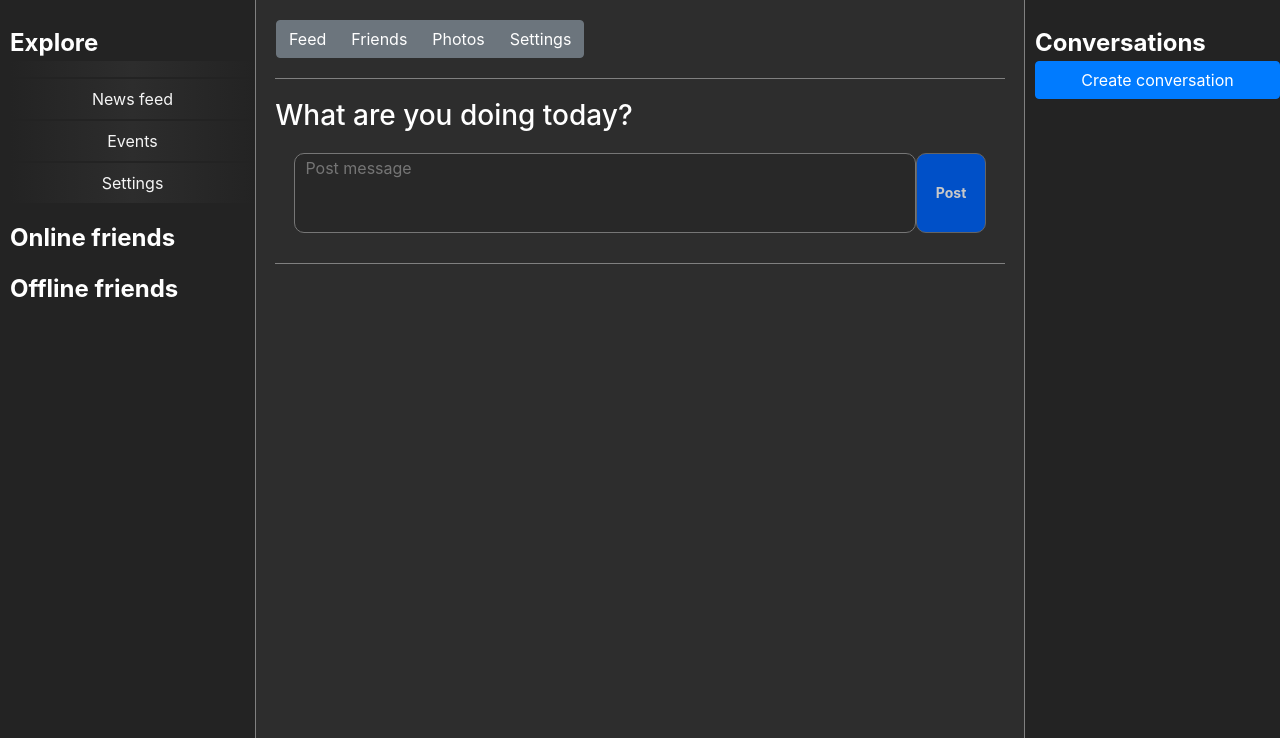
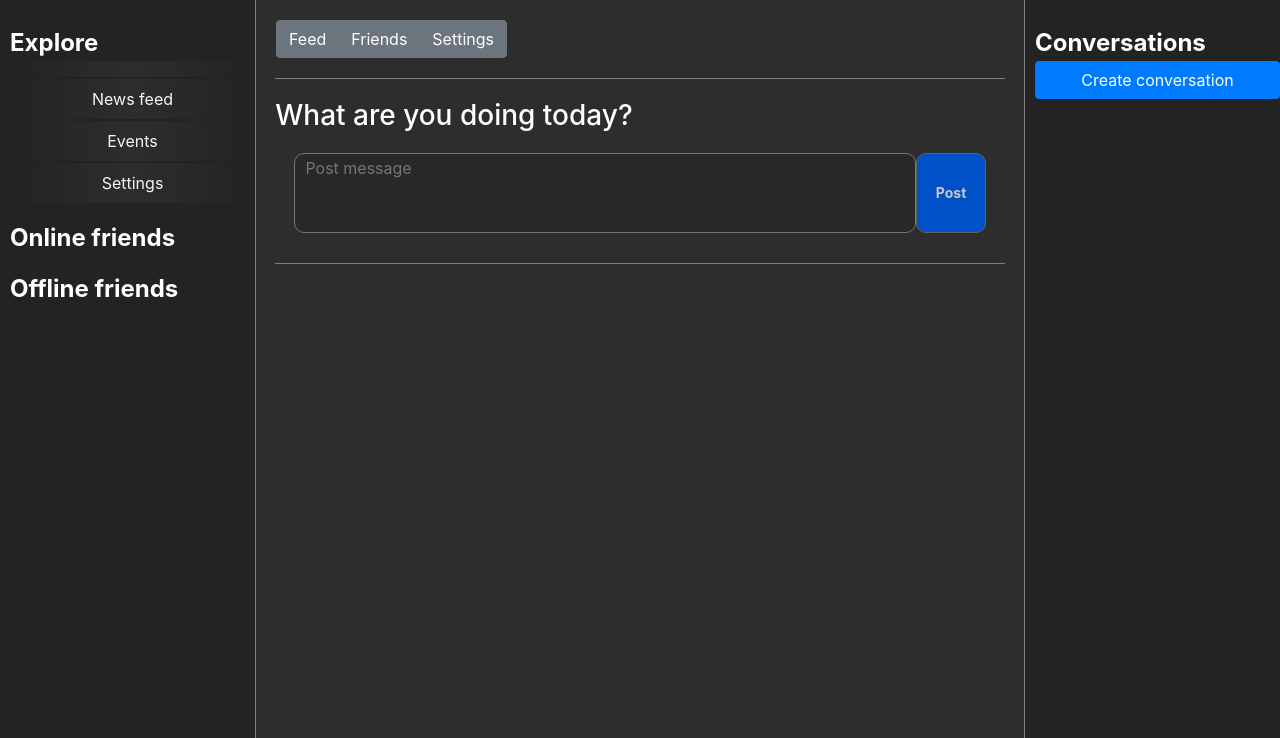
Before and after one commit to Tharizdun/Mordred, a PHP site: page /profile in a window 1280 px wide. Shown: the part 62-800 px from the top of the page. Run offline with PHP 8.4, Linux system fonts and the light colour scheme; the visitor is signed in with stand-in values (Sample User, id 1); data that the repository does not hold is empty.

Commit message:
Removed Photos from user menu

```diff
--- a/friends.php
+++ b/friends.php
@@ -85,7 +85,6 @@ else
 
 			echo "	<a href=\"profile?id=" . $id . "\" class=\"btn btn-secondary\">Feed</a>";
 			echo "	<a href=\"friends?id=" . $id . "\" class=\"btn btn-secondary\">Friends</a>";
-  			echo "	<a href=\"photos?id=" . $id . "\" class=\"btn btn-secondary\">Photos</a>";
 
 			if ($isOwner || $isAdmin)
 			{
--- a/profile.php
+++ b/profile.php
@@ -96,7 +96,6 @@ else
 
 			echo "	<a href=\"profile?id=" . $id . "\" class=\"btn btn-secondary\">Feed</a>";
 			echo "	<a href=\"friends?id=" . $id . "\" class=\"btn btn-secondary\">Friends</a>";
-  			echo "	<a href=\"photos?id=" . $id . "\" class=\"btn btn-secondary\">Photos</a>";
 
 			if ($isOwner || $isAdmin)
 			{
```
